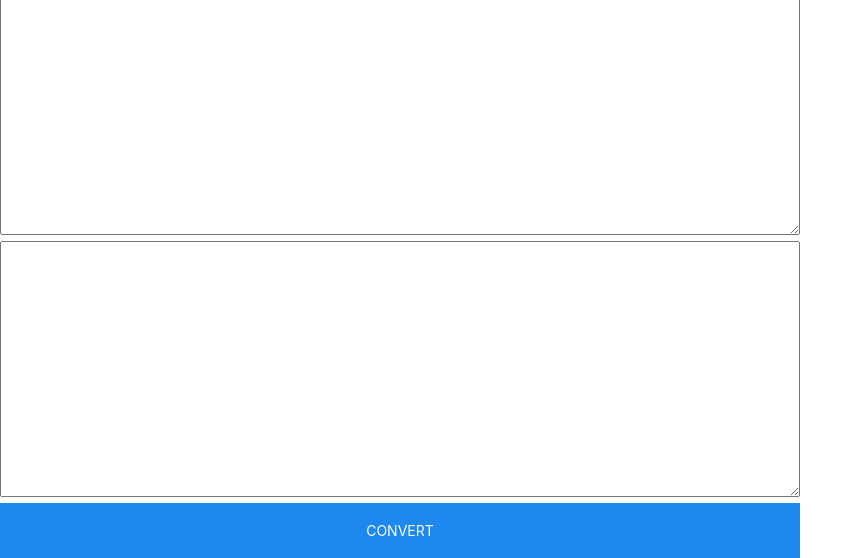
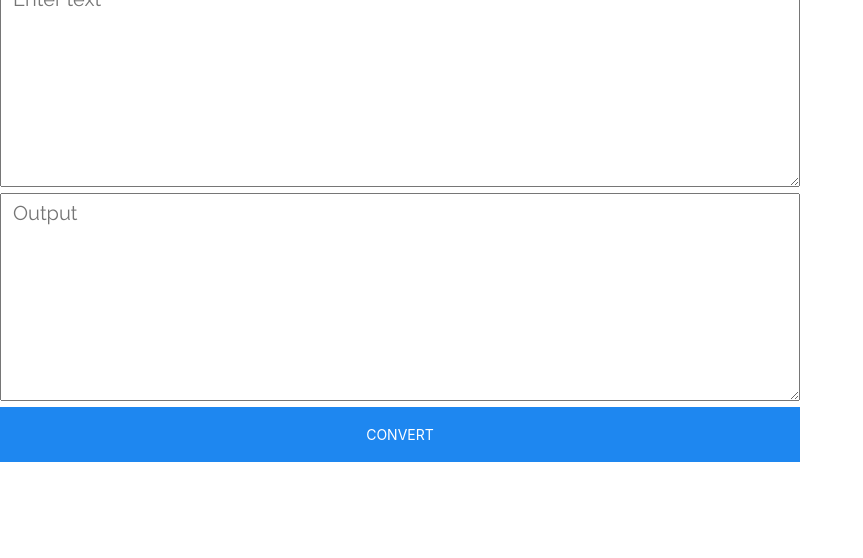
Before and after one commit to oliver-hanna/HeavyMoose, a Flask app: page / in a window 1280 px wide. Shown: the part 396-954 px from the top of the page, without its empty margins (0-863 px from the left). After the commit the page ends 858 px from the top, so only its background shows below. Run offline with Flask 2, Linux system fonts and the light colour scheme; some libraries are stand-ins or nearby versions.

Commit message:
Update index.html

```diff
--- a/templates/index.html
+++ b/templates/index.html
@@ -28,16 +28,16 @@
       <form class="uk-panel uk-panel-box uk-form" action="" method="POST">
         <div class="uk-form-row">
           {% if origin %}
-          <textarea rows="10" class="uk-width-1-1 uk-form-large" name="origin">{{ origin }}</textarea>
+          <textarea rows="8" class="uk-width-1-1 uk-form-large" placeholder="Enter text" name="origin">{{ origin }}</textarea>
           {% else %}
-          <textarea rows="10" class="uk-width-1-1 uk-form-large" name="origin"></textarea>
+          <textarea rows="8" class="uk-width-1-1 uk-form-large" placeholder="Enter text" name="origin"></textarea>
           {% endif %}
         </div>
         <div class="uk-form-row">
           {% if result %}
-          <textarea rows="10" class="uk-width-1-1 uk-form-large" name="result">{{ result }}</textarea>
+          <textarea rows="8" class="uk-width-1-1 uk-form-large" placeholder="Output" name="result">{{ result }}</textarea>
           {% else %}
-          <textarea rows="10" class="uk-width-1-1 uk-form-large" name="result"></textarea>
+          <textarea rows="8" class="uk-width-1-1 uk-form-large" placeholder="Output" name="result"></textarea>
           {% endif %}
         </div>
        <div class="uk-form-row">
```
